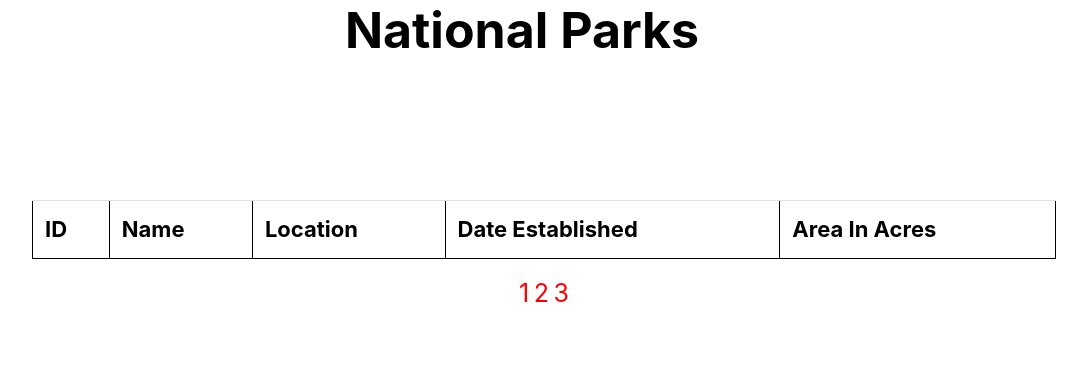
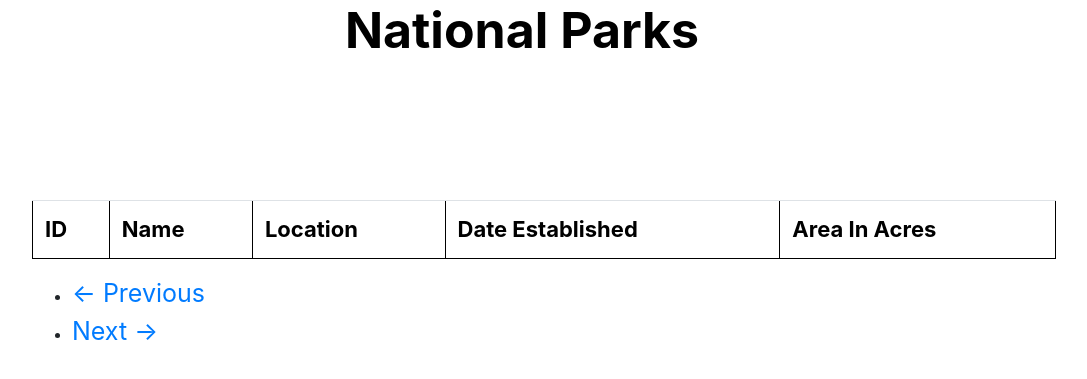
Before and after one commit to dannyalxndr/Codeup_Web_Exercises, a PHP site: page /national_parks.php?page=2 in a window 1280 px wide. Shown: the top 379 px of the page, without its empty margins (118-1205 px from the left). Run offline with PHP 8.4, Linux system fonts and the light colour scheme; tables that the repository leaves empty or names only in its code hold one stand-in row (values such as "Sample post"); lists and menus that the app fills with data are empty; some libraries are stand-ins or nearby versions.

Commit message:
updated the pagination to have just a previous and next button.

```diff
--- a/public/national_parks.php
+++ b/public/national_parks.php
@@ -8,25 +8,23 @@ $dbc->setAttribute(PDO::ATTR_ERRMODE, PDO::ERRMODE_EXCEPTION);
 
 $stmt = $dbc->query('SELECT * FROM national_parks ORDER BY id LIMIT 4');
 
-function getParks() {
+function getOffset() {
 
-    // Bring the $dbc variable into scope somehow
-    return $dbc->query('SELECT * FROM national_parks')->fetchAll(PDO::FETCH_ASSOC);
+    $page = isset($_GET['page']) ? $_GET['page'] : 1;
 
+    return ($page - 1) * 4;
 }
 
-if ($_GET['page'] == '1') {
-	// if($_GET['next']) {
-	// 	$stmt = $dbc->query('SELECT * FROM national_parks ORDER BY id LIMIT 4 OFFSET 8');
-	// }
-	$stmt = $dbc->query('SELECT * FROM national_parks ORDER BY id LIMIT 4');
-}
-elseif ($_GET['page'] == '2') {
-	$stmt = $dbc->query('SELECT * FROM national_parks ORDER BY id LIMIT 4 OFFSET 4');
-}
-elseif ($_GET['page'] == '3') {
-	$stmt = $dbc->query('SELECT * FROM national_parks ORDER BY id LIMIT 4 OFFSET 8');
-}
+$query = 'SELECT * FROM national_parks LIMIT 4 OFFSET ' . getOffset();
+$parks = $dbc->query($query)->fetchAll(PDO::FETCH_ASSOC);
+
+$count = $dbc->query('SELECT count(*) FROM national_parks')->fetchColumn();
+
+$numPages = ceil($count / 4);
+
+$page = isset($_GET['page']) ? $_GET['page'] : 1;
+$nextPage = $page + 1;
+$prevPage = $page - 1;
 
  ?>
 
@@ -74,7 +72,6 @@ elseif ($_GET['page'] == '3') {
  	}
  	a {
  		font-size: 25px;
- 		color: #FF0000;
  	}
 
  	</style>
@@ -90,22 +87,32 @@ elseif ($_GET['page'] == '3') {
 				<th>Date Established</th>
 				<th>Area In Acres</th>
 			</tr>
-		<? while ($row = $stmt->fetch(PDO::FETCH_ASSOC)) : ?>
+		<? foreach ($parks as $park) : ?>
 		    <tr>
-		    	<td><?= $row['id'] ?></td>
-		        <td><?= $row['name'] ?></td>
-		        <td><?= $row['location'] ?></td>
-		        <td><?= $row['date_established'] ?></td>
-		        <td><?= $row['area_in_acres'] ?></td>
+		    	<td><?= $park['id'] ?></td>
+		        <td><?= $park['name'] ?></td>
+		        <td><?= $park['location'] ?></td>
+		        <td><?= $park['date_established'] ?></td>
+		        <td><?= $park['area_in_acres'] ?></td>
 		    </tr>
-		<? endwhile; ?>
+		<? endforeach; ?>
 		</table>
 
-		<div id="links">
-			<a href='?page=1'>1</a>
-			<a href='?page=2'>2</a>
-			<a href='?page=3'>3</a>
-		</div>
+	<ul class="pager">
+		<?php if ($page == 1): ?>
+			<li class="previous disabled">
+				<a href="">&larr; Previous</a>
+			</li>
+		<? else: ?>
+			<li class="previous">
+				<a href="?page=<?= $prevPage; ?>">&larr; Previous</a>
+			</li>
+		<?php endif ?>
+
+		<li class="next">
+			<a href="?page=<?= $nextPage; ?>">Next &rarr;</a>
+		</li>
+	</ul>
 
 	</div>
  </body>
```
